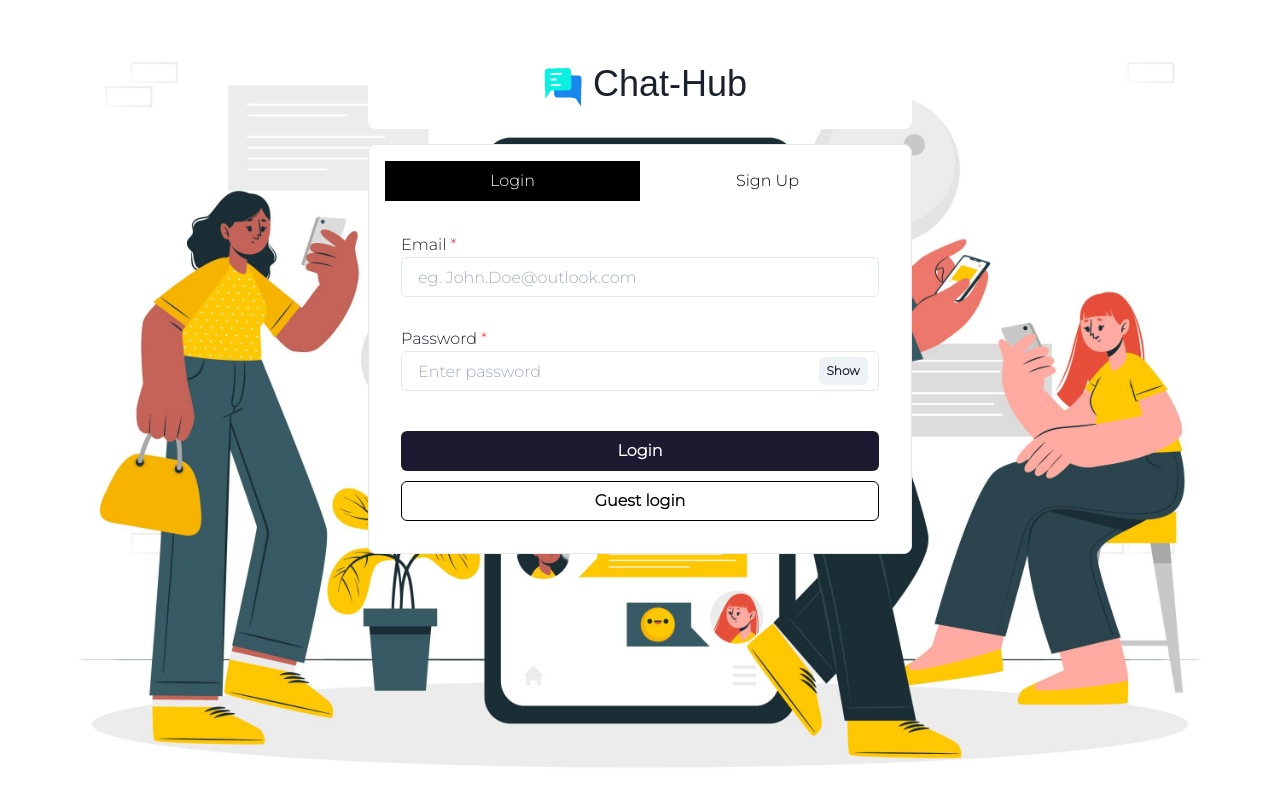
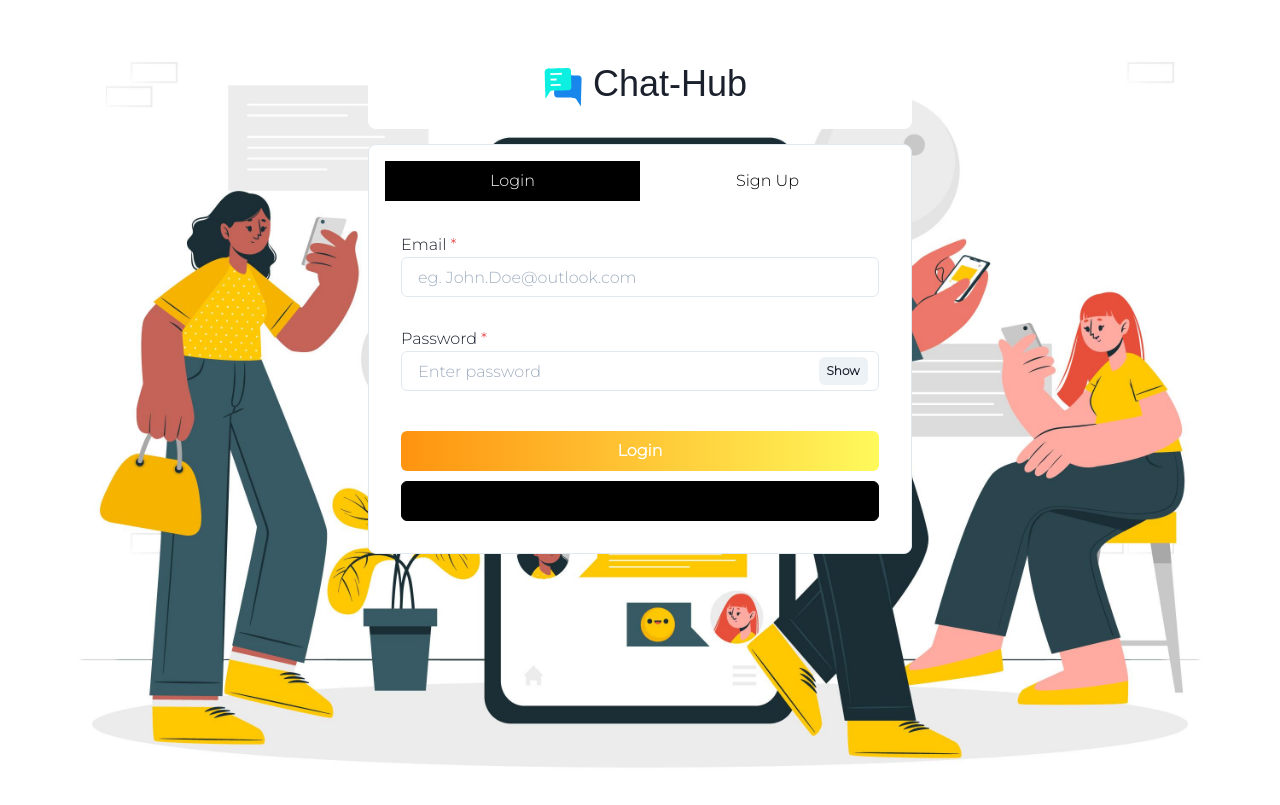
Before and after one commit to Imranalikm/Chat-Hub_Client, a React (Create React App) app: page / in a window 1280 px wide. Built offline with nearby package versions, Linux system fonts and the light colour scheme.

Commit message:
changes in button

```diff
--- a/src/components/Login.jsx
+++ b/src/components/Login.jsx
@@ -96,18 +96,24 @@ const Login = () => {
         </InputGroup>
       </FormControl>
       <Button
-        bg={"#1d1931"}
-        colorScheme={"#1d1931"}
-        color="#fff"
-        width="100%"
-        style={{ marginTop: "40px" }}
-        onClick={handleSubmit}
-      >
-        Login
-      </Button>
+  style={{
+    background: "hsla(33, 100%, 53%, 1)",
+    backgroundImage: "linear-gradient(90deg, hsla(33, 100%, 53%, 1) 0%, hsla(58, 100%, 68%, 1) 100%)",
+    background: "-moz-linear-gradient(90deg, hsla(33, 100%, 53%, 1) 0%, hsla(58, 100%, 68%, 1) 100%)",
+    background: "-webkit-linear-gradient(90deg, hsla(33, 100%, 53%, 1) 0%, hsla(58, 100%, 68%, 1) 100%)",
+    filter: "progid:DXImageTransform.Microsoft.gradient(startColorstr='#FF930F', endColorstr='#FFF95B', GradientType=1)",
+    color: "#fff",
+    width: "100%",
+    marginTop: "40px"
+  }}
+  onClick={handleSubmit}
+>
+  Login
+</Button>
+
       <Button
         variant="outline"
-        bg={"#fff"}
+        bg={"black"}
         colorScheme={"white"}
         color="#000"
         width="100%"
@@ -120,7 +126,7 @@ const Login = () => {
         }}
         isLoading={loading}
       >
-        Guest login
+        Demo login
       </Button>
     </VStack>
   );
```
